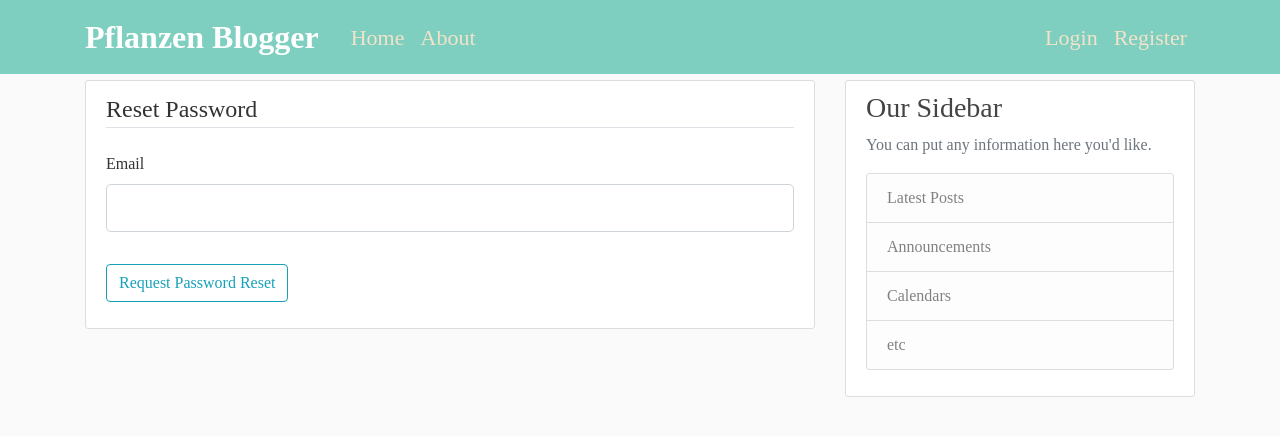
After one commit to Frieda87/Pflanzen-Blogger-Website, a Flask app: page /reset_password in a window 1280 px wide. The commit adds this page. Shown: the top 436 px of the page. Run offline with Flask 2, Linux system fonts and the light colour scheme; some libraries are stand-ins or nearby versions.

Commit message:
added password reset functionality

```diff
--- a/flaskblog/forms.py
+++ b/flaskblog/forms.py
@@ -18,8 +18,8 @@ class Registration(FlaskForm):
             raise ValidationError('That username is taken. Please choose a different one!')
 
     def validate_email(self, email):
-        email = User.query.filter_by(email=email.data).first()
-        if email:
+        user = User.query.filter_by(email=email.data).first()
+        if user:
             raise ValidationError('That email already exists. Please choose a different one!')
 
 class Login(FlaskForm):
@@ -50,3 +50,17 @@ class PostForm(FlaskForm):
     title = StringField('Title', validators=[DataRequired()])
     content = TextAreaField('Content', validators=[DataRequired()])
     submit = SubmitField('Post')
+
+class RequestResetForm(FlaskForm):
+    email = StringField('Email', validators=[DataRequired(), Email()])
+    submit = SubmitField('Request Password Reset')
+
+    def validate_email(self, email):
+        user = User.query.filter_by(email=email.data).first()
+        if user is None:
+            raise ValidationError('No Account with that email address. Please register first.')
+
+class ResetPasswordForm(FlaskForm):
+    password = PasswordField('Password', validators=[DataRequired()])
+    confirmed_password = PasswordField('Confirm Password', validators=[DataRequired(), EqualTo('password')])
+    submit = SubmitField('Reset Password')
--- a/flaskblog/routes.py
+++ b/flaskblog/routes.py
@@ -2,11 +2,11 @@ import os
 import secrets
 from PIL import Image
 from flask import render_template, url_for, flash, redirect, request, abort
-from flaskblog import app, db, bcrypt
-from flaskblog.forms import Registration, Login, UpdateAccountForm, PostForm
+from flaskblog import app, db, bcrypt, mail
+from flaskblog.forms import Registration, Login, UpdateAccountForm, PostForm, RequestResetForm, ResetPasswordForm
 from flaskblog.models import User, Post
 from flask_login import login_user, current_user, logout_user, login_required
-
+from flask_mail import Message
 
 @app.route('/')
 @app.route('/home')
@@ -138,3 +138,44 @@ def user_posts(username):
         .order_by(Post.date_posted.desc())\
             .paginate(page=page, per_page=5)
     return render_template('user_posts.html', posts=posts, user=user)
+
+def send_reset_email(user):
+    token = user.get_reset_token()
+    msg = Message('Password Reset Request',
+                  sender='riekeland@gmail.com',
+                  recipients=[user.email])
+    msg.body = f'''To reset your password, visit the following link:
+{url_for('reset_token', token=token, _external=True)}
+If you did not make this request then simply ignore this email and no changes will be made.
+'''
+    mail.send(msg)
+
+@app.route("/reset_password", methods=['GET', 'POST'])
+def reset_request():
+    if current_user.is_authenticated:
+        return redirect(url_for('home'))
+    form = RequestResetForm()
+    if form.validate_on_submit():
+        user = User.query.filter_by(email=form.email.data).first()
+        send_reset_email(user)
+        flash('An email with instructions has been sent', 'info')
+        return redirect(url_for('login'))
+    return render_template('reset_request.html', title='Reset Password', form=form)
+
+
+@app.route("/reset_password/<token>", methods=['GET', 'POST'])
+def reset_token(token):
+    if current_user.is_authenticated:
+        return redirect(url_for('home'))
+    user = User.verify_reset_token(token)
+    if user is None:
+        flash('That is an invalid or expired token', 'warning')
+        return redirect(url_for('reset_request'))
+    form = ResetPasswordForm()
+    if form.validate_on_submit():
+        hashed_pw = bcrypt.generate_password_hash(form.password.data).decode('utf-8')
+        user.password = hashed_pw
+        db.session.commit()
+        flash("Your account has been updated! Log in!", 'success')
+        return redirect(url_for('login'))
+    return render_template('reset_token.html', title='Reset Password', form=form)
--- a/flaskblog/templates/login.html
+++ b/flaskblog/templates/login.html
@@ -36,7 +36,7 @@
                 {{ form.remember.label(class="form-check-label") }}
             </div>
             <small class="text-muted ml-2">
-            <a href="#">Forgot Password?</a>
+                <a href="{{ url_for('reset_request') }}">Forgot Password?</a>
             </small>
         </fieldset>
         <div class="form-group">
--- /dev/null
+++ b/flaskblog/templates/reset_request.html
@@ -0,0 +1,27 @@
+{% extends 'layout.html' %}
+{% block content%}
+<div class='content-section'>
+    <form method='POST' action=''>
+        {{ form.hidden_tag() }}
+        <fieldset class="form-group">
+            <legend class="border-bottom mb-4">Reset Password</legend>
+            <div class='form-group'>
+                {{ form.email.label(class='form-control-label') }}
+                {% if form.email.errors %}
+                {{ form.email(class="form-control form-control-lg is-invalid")}}
+                <div class="invalid-feedback">
+                    {% for error in form.email.errors %}
+                    <span>{{ error }}</span>
+                    {% endfor %}
+                </div>
+                {% else %}
+                    {{ form.email(class='form-control form-control-lg') }}
+                {% endif %}
+            </div>
+        </fieldset>
+        <div class="form-group">
+            {{ form.submit(class='btn btn-outline-info') }}
+        </div>
+    </form>
+</div>
+{% endblock content %}
```
Also changed, not shown: flaskblog/__init__.py (+8 -2 lines), flaskblog/models.py (+15 -1 lines), flaskblog/templates/reset_token.html (added, +40 -0 lines), flaskblog/site.db, 2 other files. Lines whose indentation alone changed are shown as unchanged.
